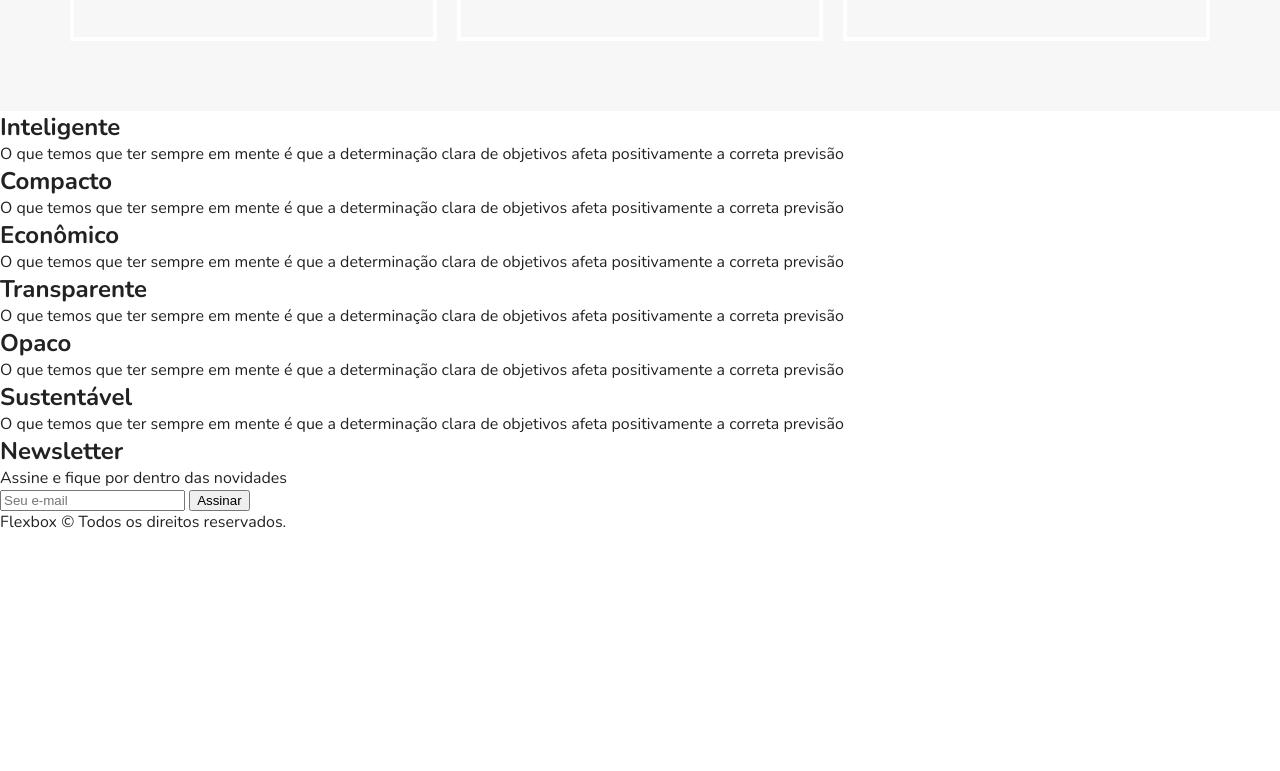
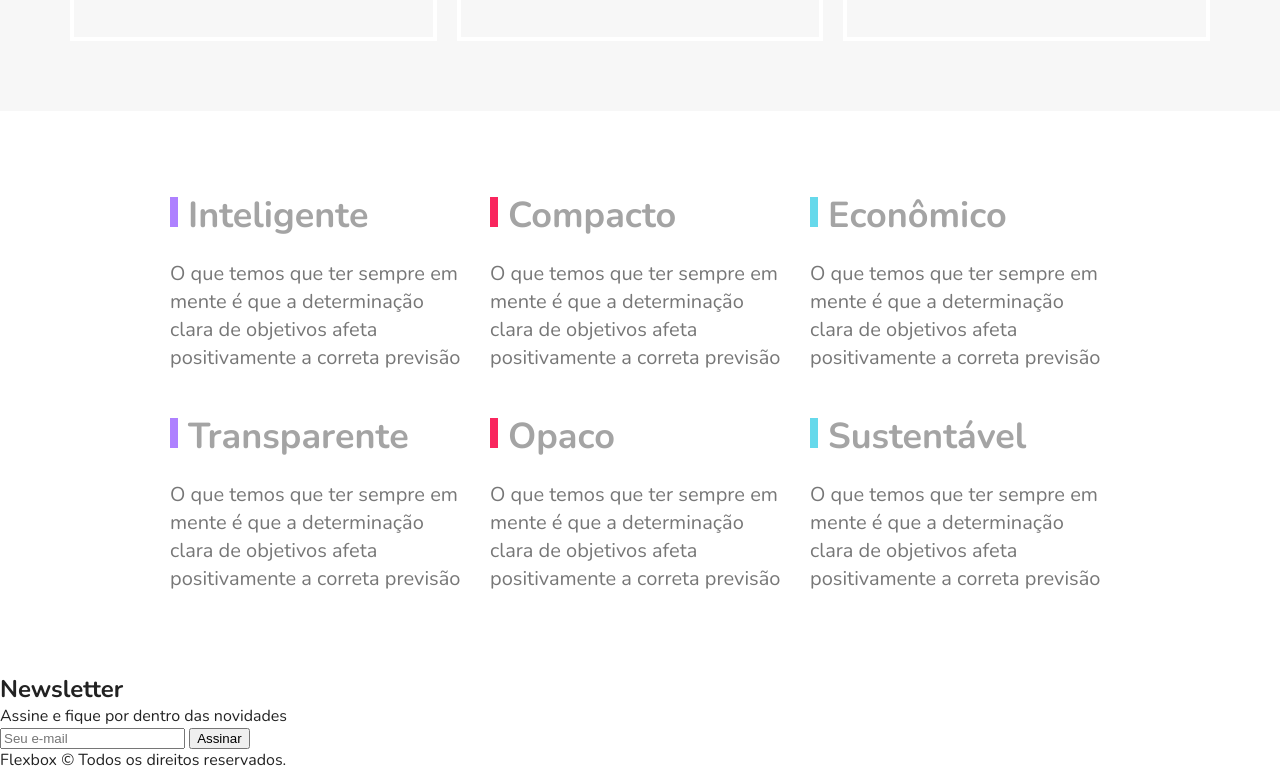
Before and after one commit to fael-atom/flexblog, a plain HTML site: page index.html in a window 1280 px wide. Shown: the part 2477-3248 px from the top of the page. Before the commit the page ends 3010 px from the top, so only its background shows below. Drawn offline with nearby package versions, Linux system fonts and the light colour scheme.

Commit message:
Conteúdos sobre qualidade

```diff
--- a/style.css
+++ b/style.css
@@ -273,3 +273,50 @@ img {
     order: -1;
   }
 }
+
+/* QUALIDADE */
+
+.qualidade {
+  max-width: 960px;
+  margin: 60px auto;
+  display: flex;
+  flex-wrap: wrap;
+}
+
+.qualidade-item {
+  flex: 1 1 300px;
+  margin: 20px 10px;
+}
+
+.qualidade-item h2 {
+  font-size: 2.25rem;
+  color: #a4a4a4;
+  margin-bottom: 20px;
+}
+
+.qualidade-item h2::before {
+  content: '';
+  display: inline-block;
+  width: 8px;
+  height: 30px;
+  margin-right: 10px;
+  background: blue;
+}
+
+.qualidade-item:nth-of-type(3n+1) h2::before {
+  background: #ae81ff;
+}
+
+.qualidade-item:nth-of-type(3n+2) h2::before {
+  background: #f9265e;
+}
+
+.qualidade-item:nth-of-type(3n+3) h2::before {
+  background: #66d9eb;
+}
+
+.qualidade-item p {
+  font-size: 1.25rem;
+  line-height: 1.4;
+  color: #777;
+}
```
Also changed, not shown: index.html (line endings or trailing spaces).
